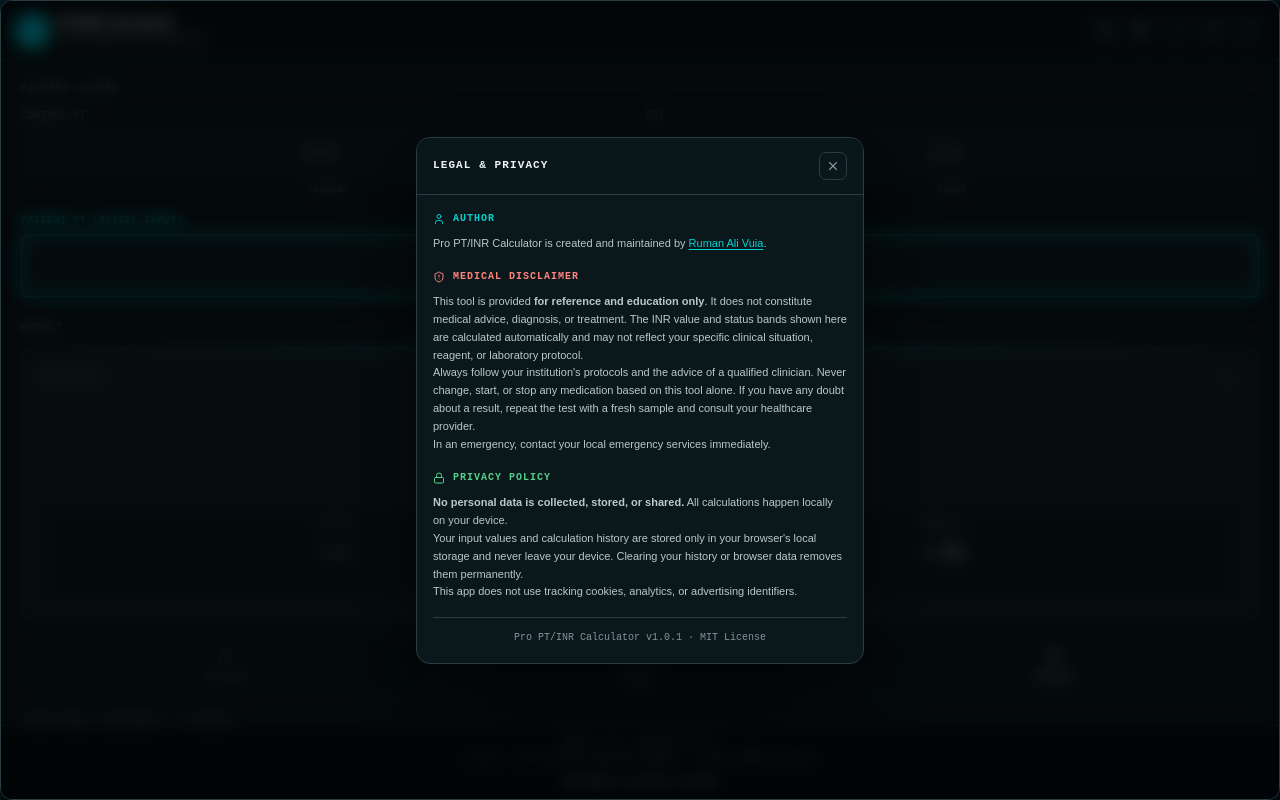
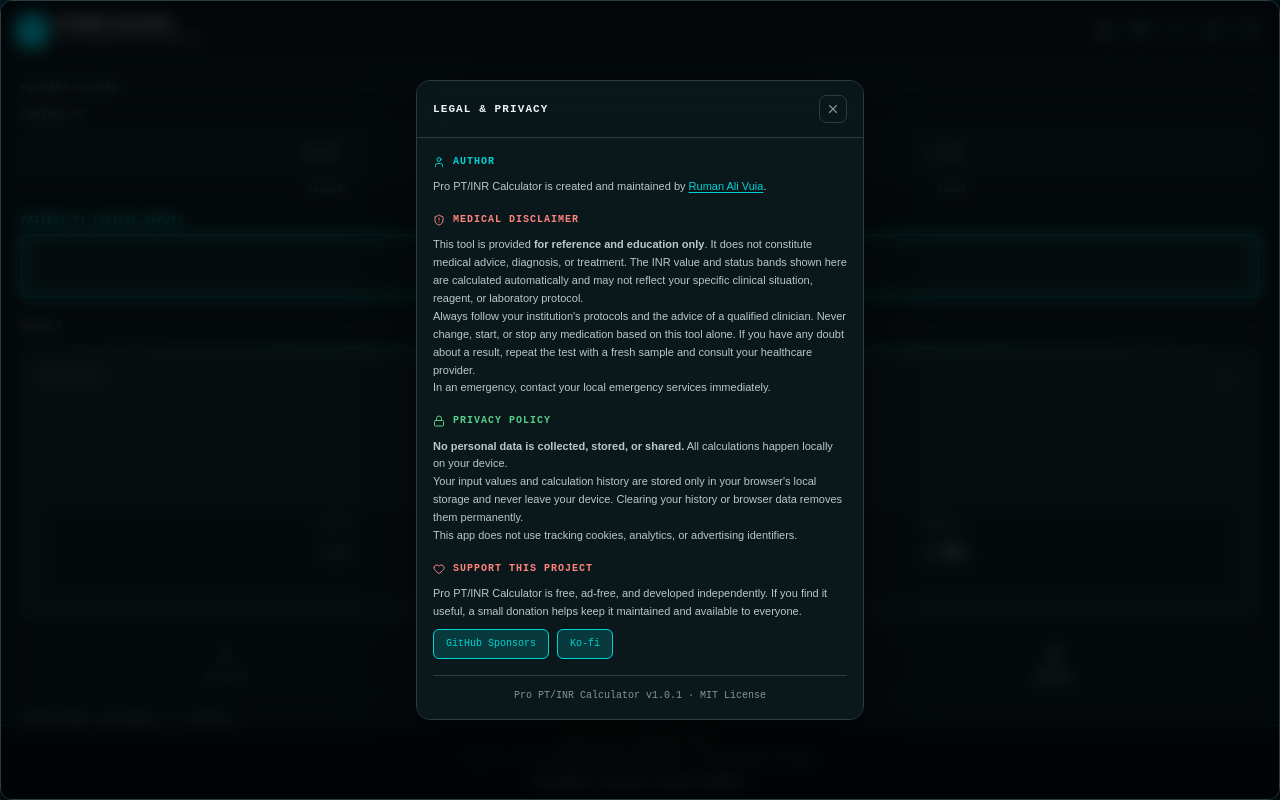
Before and after one commit to rumanalivuia/pro-pt-inr-calculator, a React (Vite) app: page / in a window 1280 px wide. Both pictures are taken after a click on the button "Disclaimer · Privacy · Author". Built offline with nearby package versions, Linux system fonts and the light colour scheme.

Commit message:
Add GitHub Sponsors and Ko-fi support links
- Footer support button + support section in legal modal

```diff
--- a/src/App.tsx
+++ b/src/App.tsx
@@ -592,6 +592,16 @@ export default function App() {
           >
             Disclaimer · Privacy · Author
           </button>
+          <span className="text-[9px] font-mono text-[var(--text-muted)] mt-[4px]">·</span>
+          <a
+            href="https://github.com/sponsors/rumanalivuia"
+            target="_blank"
+            rel="noopener noreferrer"
+            className="text-[9px] font-mono text-[var(--text-muted)] underline underline-offset-2 mt-[4px] hover:text-[var(--status-comment)] transition-colors"
+            aria-label="Support this project on GitHub Sponsors"
+          >
+            ♥ Support
+          </a>
         </footer>
 
         <LegalModal open={legalOpen} onClose={() => setLegalOpen(false)} />
--- a/src/components/LegalModal.tsx
+++ b/src/components/LegalModal.tsx
@@ -1,6 +1,6 @@
 import React, { useEffect } from 'react';
 import { motion, AnimatePresence } from 'motion/react';
-import { X, ShieldAlert, Lock, User } from 'lucide-react';
+import { X, ShieldAlert, Lock, User, Heart } from 'lucide-react';
 
 interface LegalModalProps {
   open: boolean;
@@ -113,6 +113,35 @@ export default function LegalModal({ open, onClose }: LegalModalProps) {
                 </p>
               </section>
 
+              {/* Support */}
+              <section aria-label="Support the project">
+                <h3 className="flex items-center gap-2 text-[10px] font-mono text-[var(--status-comment)] uppercase tracking-[0.1em] font-bold mb-2">
+                  <Heart size={12} aria-hidden="true" /> Support This Project
+                </h3>
+                <p>
+                  Pro PT/INR Calculator is free, ad-free, and developed independently. If you find
+                  it useful, a small donation helps keep it maintained and available to everyone.
+                </p>
+                <div className="flex gap-2 mt-2 flex-wrap">
+                  <a
+                    href="https://github.com/sponsors/rumanalivuia"
+                    target="_blank"
+                    rel="noopener noreferrer"
+                    className="text-[10px] font-mono text-[var(--primary)] bg-[var(--tint-primary)] border border-[var(--primary)] rounded-[6px] px-3 py-1.5 hover:opacity-80 transition-opacity"
+                  >
+                    GitHub Sponsors
+                  </a>
+                  <a
+                    href="https://ko-fi.com/rumanalivuia"
+                    target="_blank"
+                    rel="noopener noreferrer"
+                    className="text-[10px] font-mono text-[var(--primary)] bg-[var(--tint-primary)] border border-[var(--primary)] rounded-[6px] px-3 py-1.5 hover:opacity-80 transition-opacity"
+                  >
+                    Ko-fi
+                  </a>
+                </div>
+              </section>
+
               <p className="text-[10px] font-mono text-[var(--text-muted)] text-center border-t border-[var(--border)] pt-[12px]">
                 Pro PT/INR Calculator v1.0.1 · MIT License
               </p>
```
Also changed, not shown: 1 other file (tests, documents, lock files or other folders).
